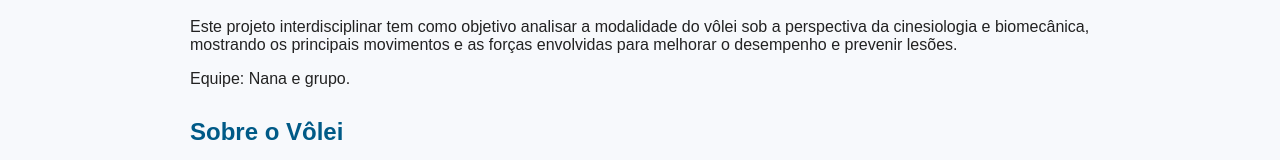
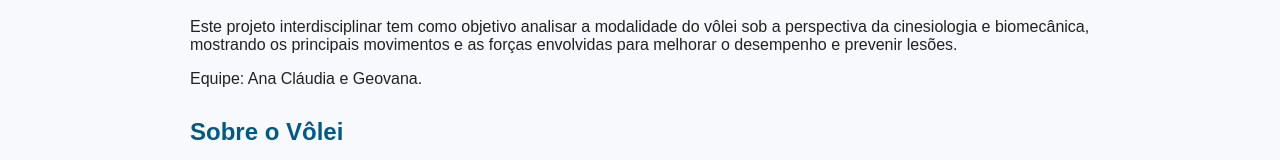
Before and after one commit to Nana-S2/Projeto-Interdisciplinar-cinesio-e-biomec-nica-, a plain HTML site: page index.html in a window 1280 px wide. Shown: the part 252-412 px from the top of the page. Drawn offline with Linux system fonts and the light colour scheme.

Commit message:
Update index.html

```diff
--- a/index.html
+++ b/index.html
@@ -84,7 +84,7 @@
   <section id="home">
     <h2>Bem-vindo ao nosso projeto!</h2>
     <p>Este projeto interdisciplinar tem como objetivo analisar a modalidade do vôlei sob a perspectiva da cinesiologia e biomecânica, mostrando os principais movimentos e as forças envolvidas para melhorar o desempenho e prevenir lesões.</p>
-    <p>Equipe: Nana e grupo.</p>
+    <p>Equipe: Ana Cláudia e Geovana.</p>
   </section>
 
   <section id="sobre">
```
